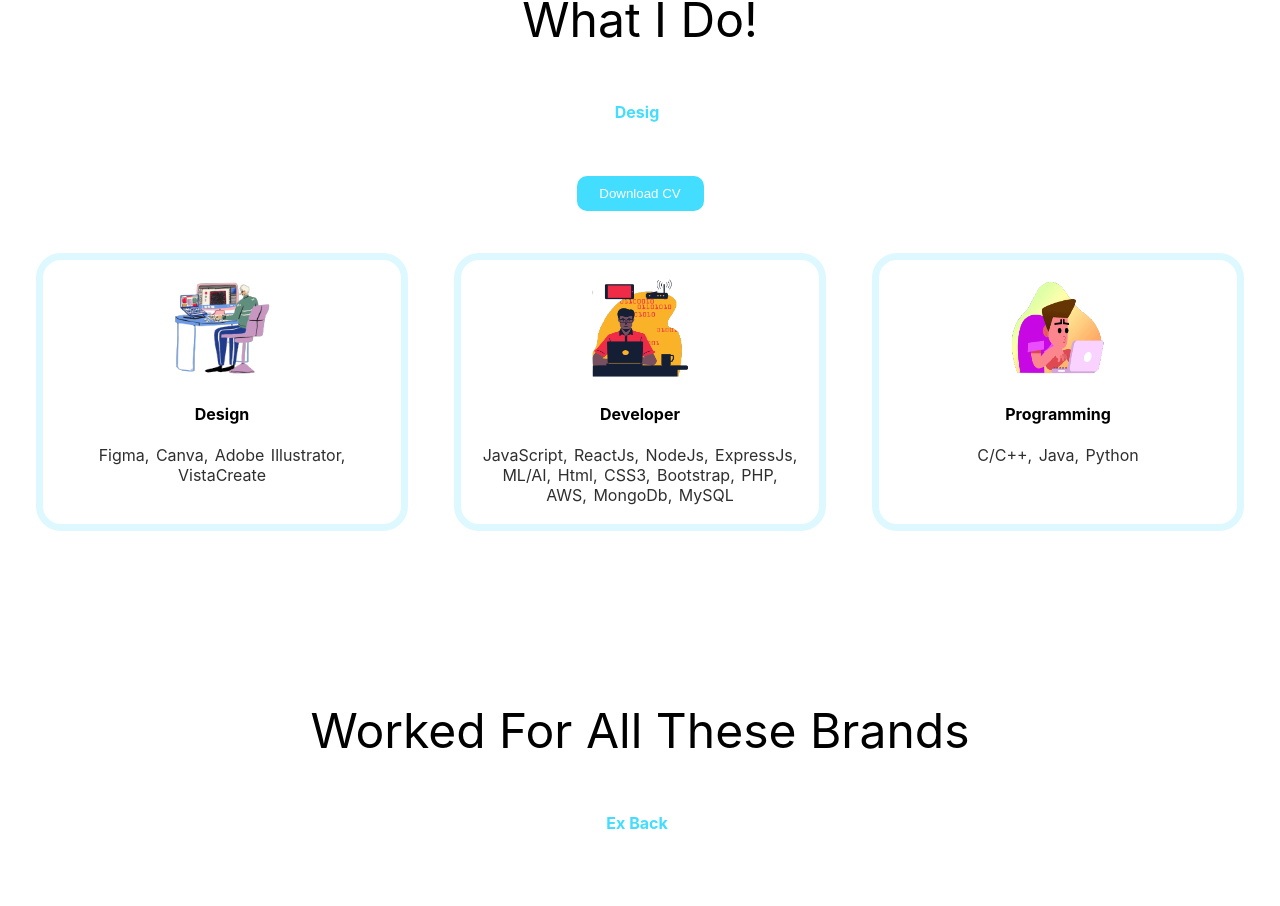
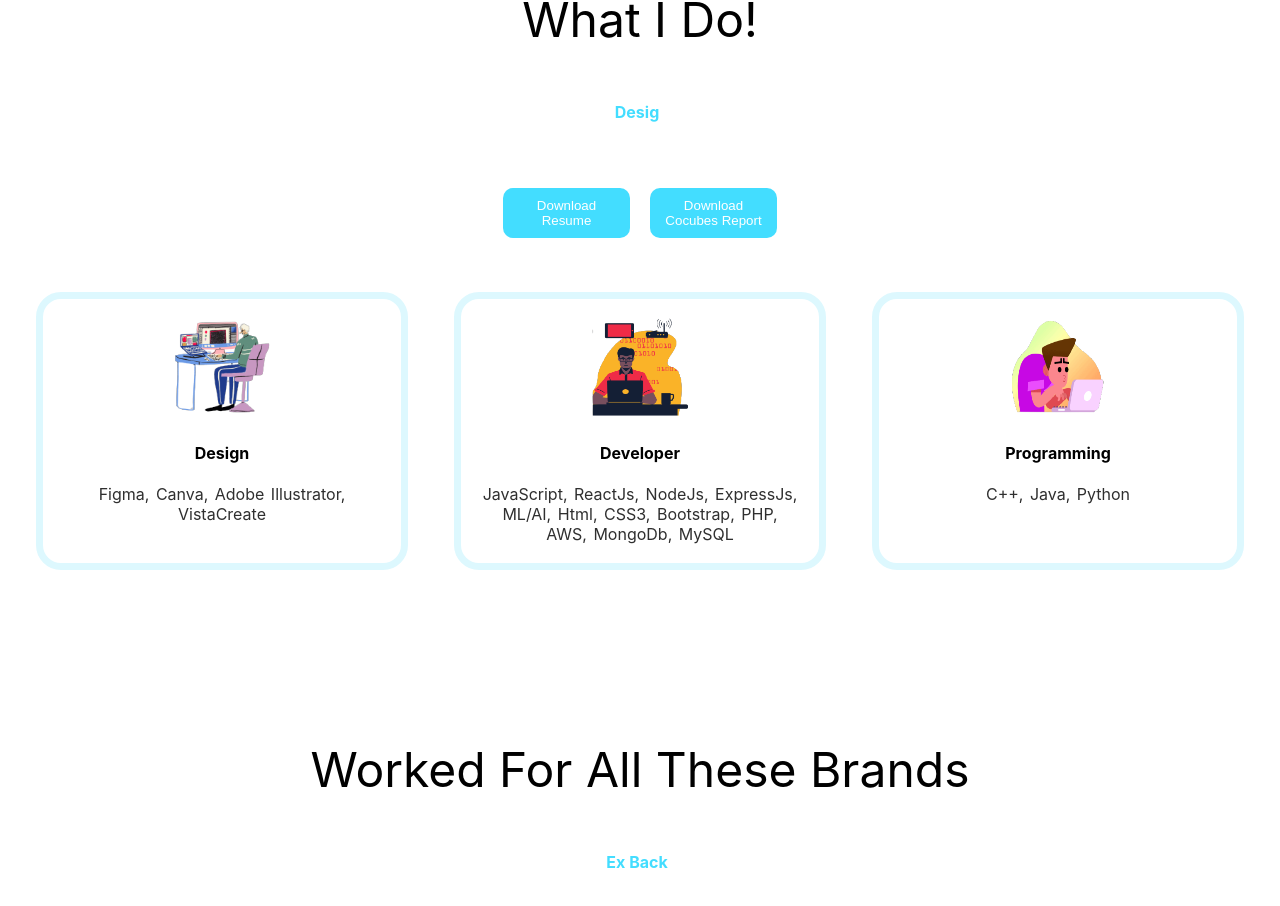
Before and after one commit to Mayur5012/Me, a React (Create React App) app: page / in a window 1280 px wide. Shown: the part 770-1676 px from the top of the page. Built offline with nearby package versions, Linux system fonts and the light colour scheme.

Commit message:
download update

```diff
--- a/src/components/Skills/Skill.css
+++ b/src/components/Skills/Skill.css
@@ -17,6 +17,13 @@
     border: none;
     color: #fff;
 
+}
+.downloadPDF{
+    display: flex;
+    flex-direction: row;
+    justify-content: center;
+    align-items: center;
+    margin:12px;
 }
 .skill{
     display: flex;
--- a/src/components/Skills/Skill.js
+++ b/src/components/Skills/Skill.js
@@ -1,22 +1,23 @@
-import React from 'react'
-import './Skill.css'
-import designer from '../../img/designer.png'
-import developer from '../../img/developer.png'
-import programmer from '../../img/programmer.png'
+import React from "react";
+import "./Skill.css";
+import designer from "../../img/designer.png";
+import developer from "../../img/developer.png";
+import programmer from "../../img/programmer.png";
 
 import Typical from "react-typical";
-import Resume from './Mayuresh Gawali Resume.pdf';
+import Resume from "./Mayuresh Gawali Resume.pdf";
+import Cocubes from "./cocubes.pdf";
 const Skill = () => {
   return (
     <>
-    <div className='skillContainer'>
-        <span className='heading'>What I Do!</span>
+      <div className="skillContainer">
+        <span className="heading">What I Do!</span>
         <span className="typical">
           {" "}
-            <h4 style={{textAlign:"center", color:"#43ddff"}}>
+          <h4 style={{ textAlign: "center", color: "#43ddff" }}>
             {" "}
             <Typical
-              loop ={Infinity}
+              loop={Infinity}
               steps={[
                 " ",
                 500,
@@ -30,31 +31,43 @@ const Skill = () => {
             />
           </h4>
         </span>
-          <a style={{textAlign:"center"}} href={Resume} download>
-          <button className="buttonResume">Download CV</button>
+        <div className="downloadPDF">
+          <div style={{marginRight:"20px"}}>
+          <a style={{ textAlign: "center" }} href={Resume} download>
+            <button className="buttonResume">Download Resume</button>
           </a>
-    <div className='skill'>
-        <div className='skillCard'>
-            <img src={designer} alt=""/>
-            <h4 id='skillHeading'>Design</h4>
-            <span className='skillList'>Figma, Canva, Adobe Illustrator, VistaCreate</span>
           </div>
-        <div className='skillCard'>
-            <img src={developer} alt=""/>
-            <h4 id='skillHeading'>Developer</h4>
-            <span className='skillList'>JavaScript, ReactJs, NodeJs, ExpressJs, ML/AI, Html, CSS3, Bootstrap, PHP, AWS, MongoDb, MySQL </span>
+          <div>
           </div>
-        <div className='skillCard'>
-            <img src={programmer} alt=""/>
-            <h4 id='skillHeading'>Programming</h4>
-            <span className='skillList'>C/C++, Java, Python</span>
+          <a style={{ textAlign: "center" }} href={Cocubes} download>
+            <button className="buttonResume">Download Cocubes Report</button>
+          </a>
         </div>
-
+        <div className="skill">
+          <div className="skillCard">
+            <img src={designer} alt="" />
+            <h4 id="skillHeading">Design</h4>
+            <span className="skillList">
+              Figma, Canva, Adobe Illustrator, VistaCreate
+            </span>
+          </div>
+          <div className="skillCard">
+            <img src={developer} alt="" />
+            <h4 id="skillHeading">Developer</h4>
+            <span className="skillList">
+              JavaScript, ReactJs, NodeJs, ExpressJs, ML/AI, Html, CSS3,
+              Bootstrap, PHP, AWS, MongoDb, MySQL{" "}
+            </span>
+          </div>
+          <div className="skillCard">
+            <img src={programmer} alt="" />
+            <h4 id="skillHeading">Programming</h4>
+            <span className="skillList">C++, Java, Python</span>
           </div>
         </div>
+      </div>
+    </>
+  );
+};
 
-    </>
-  )
-}
-
-export default Skill
+export default Skill;
```
Also changed, not shown: 2 other files (tests, documents, lock files or other folders). Lines whose indentation alone changed are shown as unchanged.
